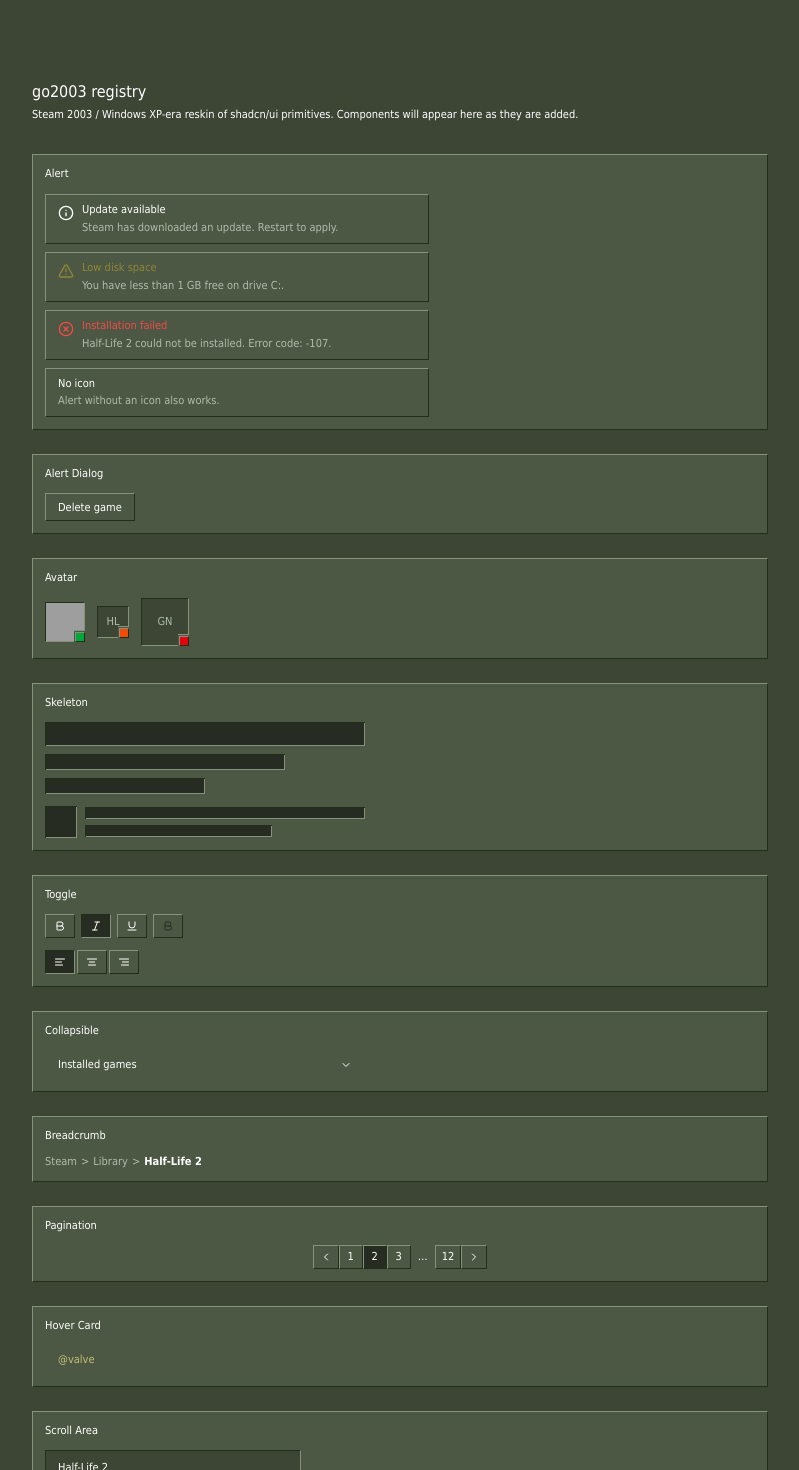
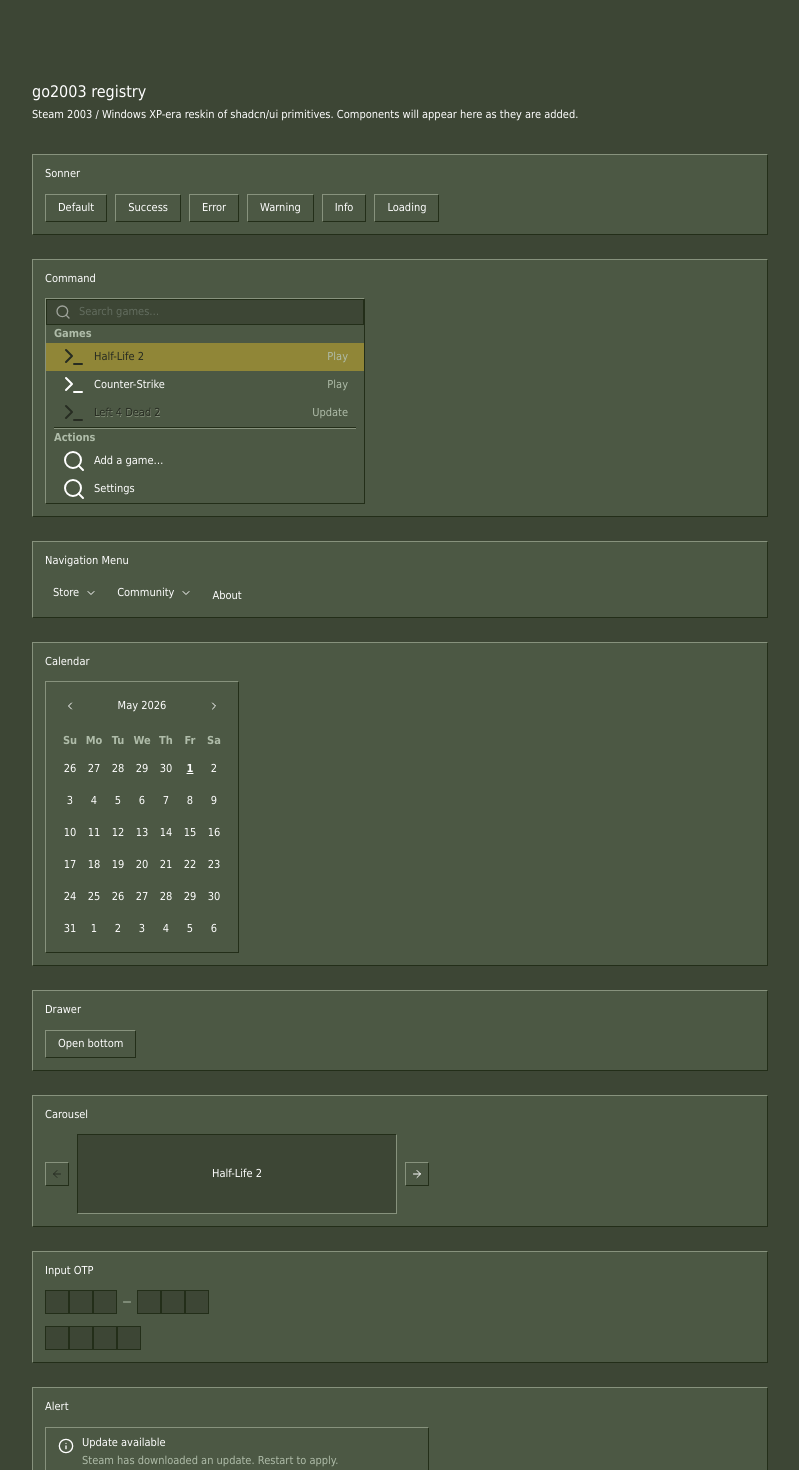
Before and after one commit to OnlyNinjaGear/go2003, a Next.js app: page / in a window 1280 px wide. Shown: the top 1470 px of the page, without its empty margins (240-1039 px from the left). Built offline with nearby package versions, Linux system fonts and the light colour scheme; grey boxes are pictures that could not be loaded.

Commit message:
auto: page.tsx

```diff
--- a/app/page.tsx
+++ b/app/page.tsx
@@ -150,6 +150,130 @@ export default function Home() {
       </header>
 
       <main className="flex flex-1 flex-col gap-6">
+
+        <section className="bevel-out bg-panel flex flex-col gap-3 p-3">
+          <h2 className="">Sonner</h2>
+          <SonnerDemo />
+        </section>
+
+        <section className="bevel-out bg-panel flex flex-col gap-3 p-3">
+          <h2 className="">Command</h2>
+          <Command className="bevel-out bg-panel max-w-xs">
+            <CommandInput placeholder="Search games…" />
+            <CommandList>
+              <CommandEmpty>No results found.</CommandEmpty>
+              <CommandGroup heading="Games">
+                <CommandItem><TerminalIcon />Half-Life 2<CommandShortcut>Play</CommandShortcut></CommandItem>
+                <CommandItem><TerminalIcon />Counter-Strike<CommandShortcut>Play</CommandShortcut></CommandItem>
+                <CommandItem disabled><TerminalIcon />Left 4 Dead 2<CommandShortcut>Update</CommandShortcut></CommandItem>
+              </CommandGroup>
+              <CommandSeparator />
+              <CommandGroup heading="Actions">
+                <CommandItem><SearchIcon />Add a game…</CommandItem>
+                <CommandItem><SearchIcon />Settings</CommandItem>
+              </CommandGroup>
+            </CommandList>
+          </Command>
+        </section>
+
+        <section className="bevel-out bg-panel flex flex-col gap-3 p-3">
+          <h2 className="">Navigation Menu</h2>
+          <NavigationMenu>
+            <NavigationMenuList>
+              <NavigationMenuItem>
+                <NavigationMenuTrigger>Store</NavigationMenuTrigger>
+                <NavigationMenuContent className="bevel-out bg-panel p-2 min-w-[180px]">
+                  <NavigationMenuLink className="block px-3 py-1 hover:bg-primary hover:text-primary-foreground cursor-default">Featured</NavigationMenuLink>
+                  <NavigationMenuLink className="block px-3 py-1 hover:bg-primary hover:text-primary-foreground cursor-default">New releases</NavigationMenuLink>
+                  <NavigationMenuLink className="block px-3 py-1 hover:bg-primary hover:text-primary-foreground cursor-default">Specials</NavigationMenuLink>
+                </NavigationMenuContent>
+              </NavigationMenuItem>
+              <NavigationMenuItem>
+                <NavigationMenuTrigger>Community</NavigationMenuTrigger>
+                <NavigationMenuContent className="bevel-out bg-panel p-2 min-w-[180px]">
+                  <NavigationMenuLink className="block px-3 py-1 hover:bg-primary hover:text-primary-foreground cursor-default">Forums</NavigationMenuLink>
+                  <NavigationMenuLink className="block px-3 py-1 hover:bg-primary hover:text-primary-foreground cursor-default">Workshop</NavigationMenuLink>
+                </NavigationMenuContent>
+              </NavigationMenuItem>
+              <NavigationMenuItem>
+                <NavigationMenuLink className="px-2 h-6 flex items-center cursor-default hover:bg-primary hover:text-primary-foreground">About</NavigationMenuLink>
+              </NavigationMenuItem>
+            </NavigationMenuList>
+          </NavigationMenu>
+        </section>
+
+        <section className="bevel-out bg-panel flex flex-col gap-3 p-3">
+          <h2 className="">Calendar</h2>
+          <Calendar mode="single" />
+        </section>
+
+        <section className="bevel-out bg-panel flex flex-col gap-3 p-3">
+          <h2 className="">Drawer</h2>
+          <div className="flex flex-wrap gap-2">
+            <Drawer>
+              <DrawerTrigger asChild><Button>Open bottom</Button></DrawerTrigger>
+              <DrawerContent>
+                <DrawerHeader>
+                  <DrawerTitle>Game settings</DrawerTitle>
+                  <DrawerDescription>Configure Half-Life 2 launch options.</DrawerDescription>
+                </DrawerHeader>
+                <div className="p-3 flex flex-col gap-2">
+                  <label className="flex items-center gap-1.5 cursor-default"><Checkbox defaultChecked /><span>Enable console</span></label>
+                  <label className="flex items-center gap-1.5 cursor-default"><Checkbox /><span>Safe mode</span></label>
+                </div>
+                <DrawerFooter>
+                  <DrawerClose asChild><Button variant="secondary" size="sm">Cancel</Button></DrawerClose>
+                  <DrawerClose asChild><Button size="sm">Apply</Button></DrawerClose>
+                </DrawerFooter>
+              </DrawerContent>
+            </Drawer>
+          </div>
+        </section>
+
+        <section className="bevel-out bg-panel flex flex-col gap-3 p-3">
+          <h2 className="">Carousel</h2>
+          <Carousel className="w-full max-w-xs mx-8">
+            <CarouselContent>
+              {["Half-Life 2","Counter-Strike","Team Fortress 2","Portal","Dota 2"].map((game, i) => (
+                <CarouselItem key={i}>
+                  <div className="bevel-in bg-input-bg flex h-20 items-center justify-center p-4">
+                    <span>{game}</span>
+                  </div>
+                </CarouselItem>
+              ))}
+            </CarouselContent>
+            <CarouselPrevious />
+            <CarouselNext />
+          </Carousel>
+        </section>
+
+        <section className="bevel-out bg-panel flex flex-col gap-3 p-3">
+          <h2 className="">Input OTP</h2>
+          <div className="flex flex-col gap-3">
+            <InputOTP maxLength={6}>
+              <InputOTPGroup>
+                <InputOTPSlot index={0} />
+                <InputOTPSlot index={1} />
+                <InputOTPSlot index={2} />
+              </InputOTPGroup>
+              <InputOTPSeparator />
+              <InputOTPGroup>
+                <InputOTPSlot index={3} />
+                <InputOTPSlot index={4} />
+                <InputOTPSlot index={5} />
+              </InputOTPGroup>
+            </InputOTP>
+            <InputOTP maxLength={4}>
+              <InputOTPGroup>
+                <InputOTPSlot index={0} />
+                <InputOTPSlot index={1} />
+                <InputOTPSlot index={2} />
+                <InputOTPSlot index={3} />
+              </InputOTPGroup>
+            </InputOTP>
+          </div>
+        </section>
+
         <section className="bevel-out bg-panel flex flex-col gap-3 p-3">
           <h2 className="">Alert</h2>
 
--- a/registry/steam2003/ui/avatar.tsx
+++ b/registry/steam2003/ui/avatar.tsx
@@ -59,7 +59,7 @@ function AvatarBadge({ className, ...props }: React.ComponentProps<"span">) {
     <span
       data-slot="avatar-badge"
       className={cn(
-        "bevel-out absolute right-0 bottom-0 z-10 inline-flex items-center justify-center rounded-full bg-primary text-primary-foreground ring-1 ring-panel shadow-[0px_-1px_0px_1px_var(--border-light)] select-none",
+        "bevel-out absolute right-0 bottom-0 z-10 inline-flex items-center justify-center rounded-full bg-primary text-primary-foreground ring-1 ring-panel shadow-[-1px_0px_0px_1px_var(--border-light)] select-none",
         "group-data-[size=sm]/avatar:size-2 group-data-[size=sm]/avatar:[&>svg]:hidden",
         "group-data-[size=default]/avatar:size-2.5 group-data-[size=default]/avatar:[&>svg]:size-2",
         "group-data-[size=lg]/avatar:size-3 group-data-[size=lg]/avatar:[&>svg]:size-2",
```
